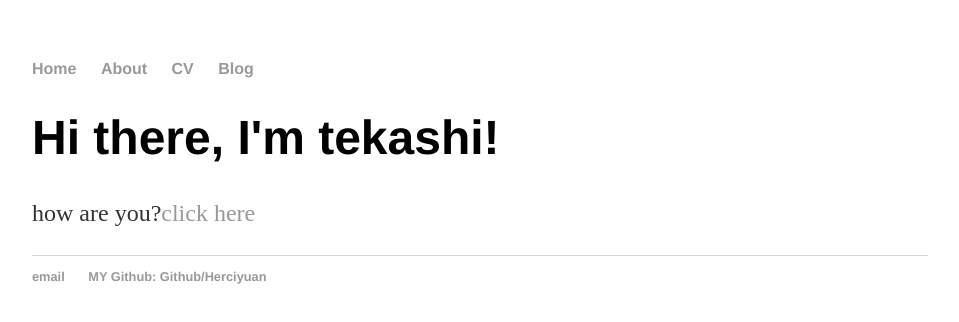
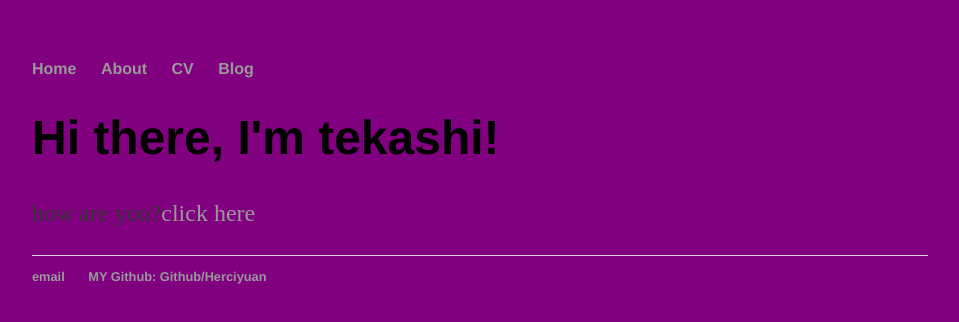
Before and after one commit to Herciyuan/Herciyuan.github.io, a plain HTML site: page index.html in a window 1280 px wide. Shown: the whole page, without its empty margins (160-1119 px from the left). Drawn offline with Linux system fonts and the light colour scheme.

Commit message:
Update main.css

```diff
--- a/css/main.css
+++ b/css/main.css
@@ -1,6 +1,7 @@
 body {
     margin: 60px auto;
     width: 70%;
+    Background:purple;
 }
 nav ul, footer ul {
     font-family:'Helvetica', 'Arial', 'Sans-Serif';
```
